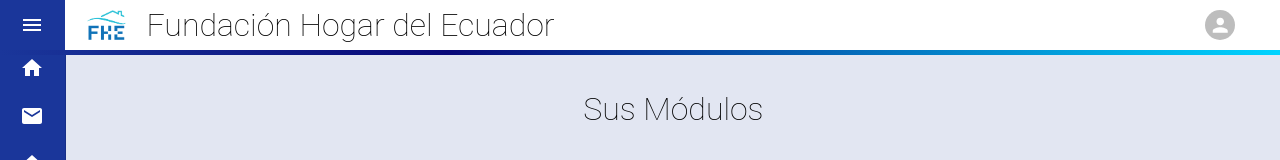
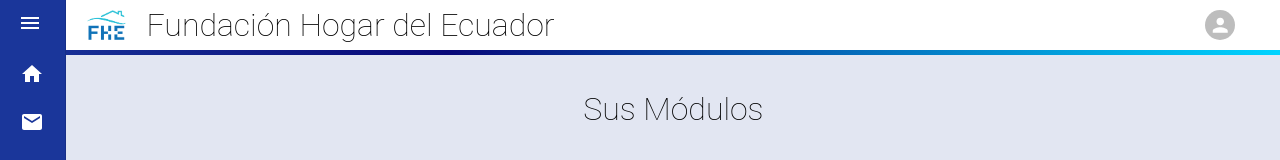
Before and after one commit to Spoxbz/FUNDACION, a React (Vite) app in the folder fhe-app/: page /dashboard in a window 1280 px wide. Shown: the top 160 px of the page. Built offline with nearby package versions, Linux system fonts and the light colour scheme; no server answers.

Commit message:
cm10
reajuste de componentes del calendario y disposicion en el dashboard

```diff
--- a/fhe-app/src/CSS/calendar.css
+++ b/fhe-app/src/CSS/calendar.css
@@ -33,6 +33,7 @@
   flex-direction: column;
   align-content: center;
   align-items: center;
+  justify-content: flex-start;
   /* width: 40%; */
   height: auto;
 }
@@ -133,6 +134,7 @@
     width: 100%;
     display: flex;
     flex-direction: row;
+    align-items: flex-start;
     padding-left: 0;
   }
   .tarjetas {
--- a/fhe-app/src/CSS/fullcalendar.css
+++ b/fhe-app/src/CSS/fullcalendar.css
@@ -26,7 +26,6 @@
 .fc-button {
   margin: 5px !important;
   padding: 0 !important;
-  width: 20% !important;
 }
 
 /* .fc-reserveEventButton-button {
--- a/fhe-app/src/CSS/topbar.css
+++ b/fhe-app/src/CSS/topbar.css
@@ -9,7 +9,7 @@
   position: fixed;
   top: 0;
   width: 100%;
-  z-index: 10001;
+  z-index: 1000;
 }
 
 .toolbar-content {
--- a/fhe-app/src/components/SIDEBAR/SideBar.tsx
+++ b/fhe-app/src/components/SIDEBAR/SideBar.tsx
@@ -1,4 +1,4 @@
-import * as React from "react";
+import React from "react";
 import { useTheme, Theme, CSSObject } from "@mui/material/styles";
 import MuiDrawer from "@mui/material/Drawer";
 import List from "@mui/material/List";
@@ -6,12 +6,12 @@ import ListItem from "@mui/material/ListItem";
 import ListItemButton from "@mui/material/ListItemButton";
 import ListItemIcon from "@mui/material/ListItemIcon";
 import ListItemText from "@mui/material/ListItemText";
+import MenuIcon from "@mui/icons-material/Menu";
 import MailIcon from "@mui/icons-material/Mail";
 import { Home } from "@mui/icons-material";
-//Estilos
 import "../../CSS/sidebar.css";
 
-const drawerWidth = 150; // 240 default
+const drawerWidth = 150; // Ancho del drawer
 
 const openedMixin = (theme: Theme): CSSObject => ({
   width: drawerWidth,
@@ -39,15 +39,15 @@ interface SidebarProps {
   handleDrawerClose: () => void;
 }
 
-const Sidebar: React.FC<SidebarProps> = ({ open }) => {
+const Sidebar: React.FC<SidebarProps> = ({ open, handleDrawerClose }) => {
   const theme = useTheme();
   const listOptions: string[] = [
-    "Opcion1",
-    "Opcion 2",
-    "Opcion 3",
-    "Opcion 4",
-    "Opcion 5",
-    "Opcion 6",
+    "Opción 1",
+    "Opción 2",
+    "Opción 3",
+    "Opción 4",
+    "Opción 5",
+    "Opción 6",
   ];
 
   return (
@@ -68,8 +68,37 @@ const Sidebar: React.FC<SidebarProps> = ({ open }) => {
         }),
       }}
     >
-      <br />
-      <br />
+      {/* Botón de hamburguesa */}
+      <div
+        style={{
+          display: "flex",
+          padding: "0px",
+          marginTop: "10px",
+          marginBottom: "0px",
+          marginLeft: "5px",
+          marginRight: "0px",
+          position: "sticky",
+          width: "50px",
+          // width: open ? "30%" : "60%",
+          textAlign: "initial",
+        }}
+      >
+        <button
+          onClick={handleDrawerClose}
+          aria-label="toggle drawer"
+          style={{
+            background: "transparent",
+            border: "none",
+            cursor: "pointer",
+            fontSize: "1.5rem",
+            color: "white",
+          }}
+        >
+          <MenuIcon />
+        </button>
+      </div>
+
+      {/* Lista de opciones */}
       <List>
         {listOptions.map((text, index) => (
           <ListItem key={text} disablePadding sx={{ display: "block" }}>
--- a/fhe-app/src/components/StickyCards/ProfessionalBodyCard.tsx
+++ b/fhe-app/src/components/StickyCards/ProfessionalBodyCard.tsx
@@ -2,7 +2,8 @@ import { CardHeader, Divider } from "@mui/material";
 import StickyListCard from "./StickyListCard";
 //Estilos
 import "../../CSS/calendar.css";
-
+// Datos para listar los profesionales
+import { professionallist } from "../../data/datacalendar/listcontent";
 type ProfessionalBodyCardProps = {
   title: string;
 };
@@ -10,16 +11,6 @@ type ProfessionalBodyCardProps = {
 export default function ProfessionBodyCard(props: ProfessionalBodyCardProps) {
   const { title } = props;
 
-  const professionallist: string[] = [
-    "Don Alfonso",
-    "Pablo Escobar",
-    "Xavier Neruda",
-    "Zoyla Vaca",
-    "Profesional 5",
-    "Profesional 6",
-    "Profesional 7",
-    "Profesional 8",
-  ];
   return (
     <>
       <CardHeader className="encabezado-tarjetas" title={title} />
--- a/fhe-app/src/components/StickyCards/SpecialtyBodyCard.tsx
+++ b/fhe-app/src/components/StickyCards/SpecialtyBodyCard.tsx
@@ -1,51 +1,8 @@
-// import { CardHeader, Divider, IconButton } from "@mui/material";
-// import StickyListCard from "./StickyListCard";
-// import LayersClearIcon from "@mui/icons-material/LayersClear";
-// import "../../CSS/calendar.css";
-
-// type SpecialtyCardBodyProps = {
-//   title: string;
-//   onResetSelection: () => void;
-//   resetSelection: boolean;
-// };
-
-// export default function SpecialtyBodyCard(props: SpecialtyCardBodyProps) {
-//   const { title, onResetSelection, resetSelection } = props;
-
-//   const listespecialities: string[] = [
-//     "Ondotologia",
-//     "Cardiologia",
-//     "Prefesion 3",
-//     "Prefesion 4",
-//     "Prefesion 5",
-//     "Prefesion 6",
-//     "Prefesion 7",
-//     "Prefesion 8",
-//   ];
-
-//   return (
-//     <>
-//       <CardHeader
-//         className="encabezado-tarjetas"
-//         title={title}
-//         action={
-//           <IconButton onClick={onResetSelection} aria-label="clear selection">
-//             <LayersClearIcon />
-//           </IconButton>
-//         }
-//       />
-//       <Divider sx={{ background: "blue", marginBottom: "0px" }} />
-//       <StickyListCard
-//         data={listespecialities}
-//         resetSelection={resetSelection}
-//       />
-//     </>
-//   );
-// }
-
 import { CardHeader, Divider } from "@mui/material";
 import StickyListCard from "./StickyListCard";
 import "../../CSS/calendar.css";
+// Datos para listar las especialidades
+import { listespecialities } from "../../data/datacalendar/listcontent";
 
 type SpecialtyCardBodyProps = {
   title: string;
@@ -54,21 +11,9 @@ type SpecialtyCardBodyProps = {
 export default function SpecialtyBodyCard(props: SpecialtyCardBodyProps) {
   const { title } = props;
 
-  const listespecialities: string[] = [
-    "Ondotologia",
-    "Cardiologia",
-    "Prefesion 3",
-    "Prefesion 4",
-    "Prefesion 5",
-    "Prefesion 6",
-    "Prefesion 7",
-    "Prefesion 8",
-  ];
-
   return (
     <>
       <CardHeader className="encabezado-tarjetas" title={title} />
-      {/* <Divider sx={{ background: "blue", marginBottom: "0px" }} /> */}
       <Divider />
       <StickyListCard data={listespecialities} />
     </>
--- a/fhe-app/src/components/TOPBAR/Topbar.tsx
+++ b/fhe-app/src/components/TOPBAR/Topbar.tsx
@@ -1,6 +1,5 @@
 import React from "react";
 import "../../CSS/topbar.css";
-import MenuIcon from "@mui/icons-material/Menu";
 import { Avatar } from "@mui/material";
 
 interface TopbarProps {
@@ -14,33 +13,16 @@ interface TopbarProps {
 }
 
 const Topbar: React.FC<TopbarProps> = ({
-  onMenuClick,
   onMenuOpen,
   username,
   menuAnchorEl,
   onLogout,
-  toggleButtonRef,
   menuRef,
 }) => {
   return (
     <header className="appbar-container">
       <div className="toolbar-content">
-        <div className="left-section">
-          <button
-            ref={toggleButtonRef}
-            onClick={onMenuClick}
-            aria-label="toggle drawer"
-            style={{
-              background: "transparent",
-              border: "none",
-              cursor: "pointer",
-              fontSize: "1.5rem",
-            }}
-          >
-            <MenuIcon sx={{ color: "white" }} />
-          </button>
-        </div>
-
+        <div className="left-section"></div>
         <div className="midle-section">
           <img className="img-logo" src="Logo.avif" alt="Logo" />
           <h1>Fundación Hogar del Ecuador</h1>
--- /dev/null
+++ b/fhe-app/src/data/datacalendar/listcontent.ts
@@ -0,0 +1,23 @@
+//src\data\datacalendar\listcontent.ts
+
+export const listespecialities: string[] = [
+  "Ondotologia",
+  "Cardiologia",
+  "Prefesion 3",
+  "Prefesion 4",
+  "Prefesion 5",
+  "Prefesion 6",
+  "Prefesion 7",
+  "Prefesion 8",
+];
+
+export const professionallist: string[] = [
+  "Don Alfonso",
+  "Pablo Escobar",
+  "Xavier Neruda",
+  "Zoyla Vaca",
+  "Profesional 5",
+  "Profesional 6",
+  "Profesional 7",
+  "Profesional 8",
+];
--- a/fhe-app/src/layouts/DashBoard.tsx
+++ b/fhe-app/src/layouts/DashBoard.tsx
@@ -39,7 +39,6 @@ export default function DashBoard() {
     }
   };
 
-  // Agregar y limpiar listeners de clic
   useEffect(() => {
     document.addEventListener("mousedown", handleClickOutside);
     return () => {
@@ -47,35 +46,29 @@ export default function DashBoard() {
     };
   }, [menuAnchorEl]);
 
-  // Abrir o cerrar el menú del usuario
   const handleMenuOpen = (event: React.MouseEvent<HTMLElement>) => {
-    // Verificar si el menú ya está abierto y el clic es sobre el mismo elemento
     if (menuAnchorEl && menuAnchorEl === event.currentTarget) {
-      setMenuAnchorEl(null); // Cierra el menú
+      setMenuAnchorEl(null);
     } else {
-      setMenuAnchorEl(event.currentTarget); // Abre el menú
+      setMenuAnchorEl(event.currentTarget);
     }
   };
 
-  // Cerrar sesión
   const handleLogout = () => {
     console.log("Cerrando sesión...");
     client.auth.signOut();
-    // handleMenuClose();
   };
 
-  // Cambiar el módulo que se está mostrando
   const handleModuleClick = (moduleName: string) => {
     if (moduleName === "Emisor") {
       setCurrentModule(<Calendar />);
     } else if (moduleName === "Signos") {
       setCurrentModule(<VitalSigns />);
     } else {
-      setCurrentModule(<div>Componente para {moduleName}</div>); // Placeholder
+      setCurrentModule(<div>Componente para {moduleName}</div>);
     }
   };
 
-  // Inicializar el módulo inicial después de renderizar
   useEffect(() => {
     setCurrentModule(<Modules handleModuleClick={handleModuleClick} />);
   }, []);
@@ -88,12 +81,12 @@ export default function DashBoard() {
         username={username}
         menuAnchorEl={menuAnchorEl}
         onLogout={handleLogout}
-        toggleButtonRef={toggleButtonRef} // Pasar la referencia del botón
-        menuRef={menuRef} // Pasar la referencia del menú
+        toggleButtonRef={toggleButtonRef}
+        menuRef={menuRef}
       />
 
       <div ref={sidebarRef}>
-        <Sidebar open={open} handleDrawerClose={() => setOpen(false)} />
+        <Sidebar open={open} handleDrawerClose={toggleSidebar} />
       </div>
 
       <div className="dash-content">{currentModule}</div>
```
Also changed, not shown: fhe-app/src/components/StickyCards/StickyListCard.tsx (+0 -54 lines).
